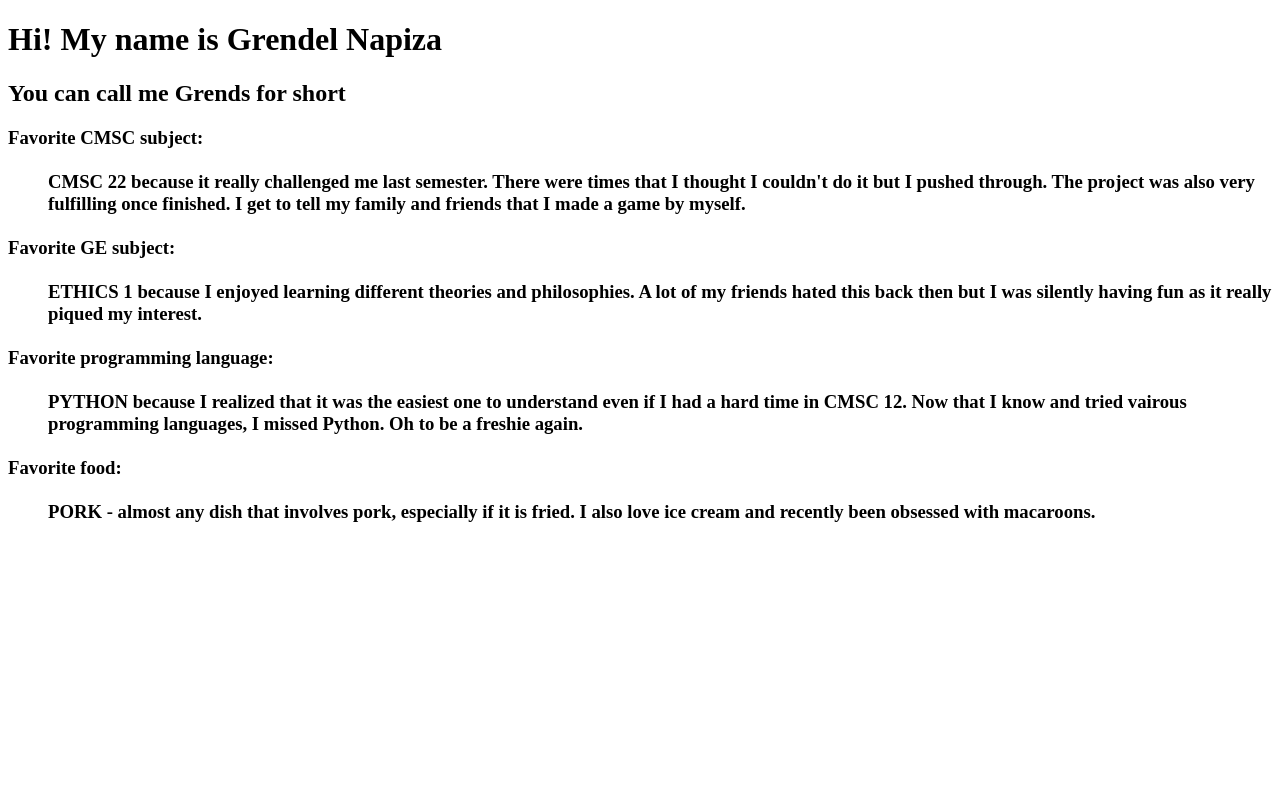
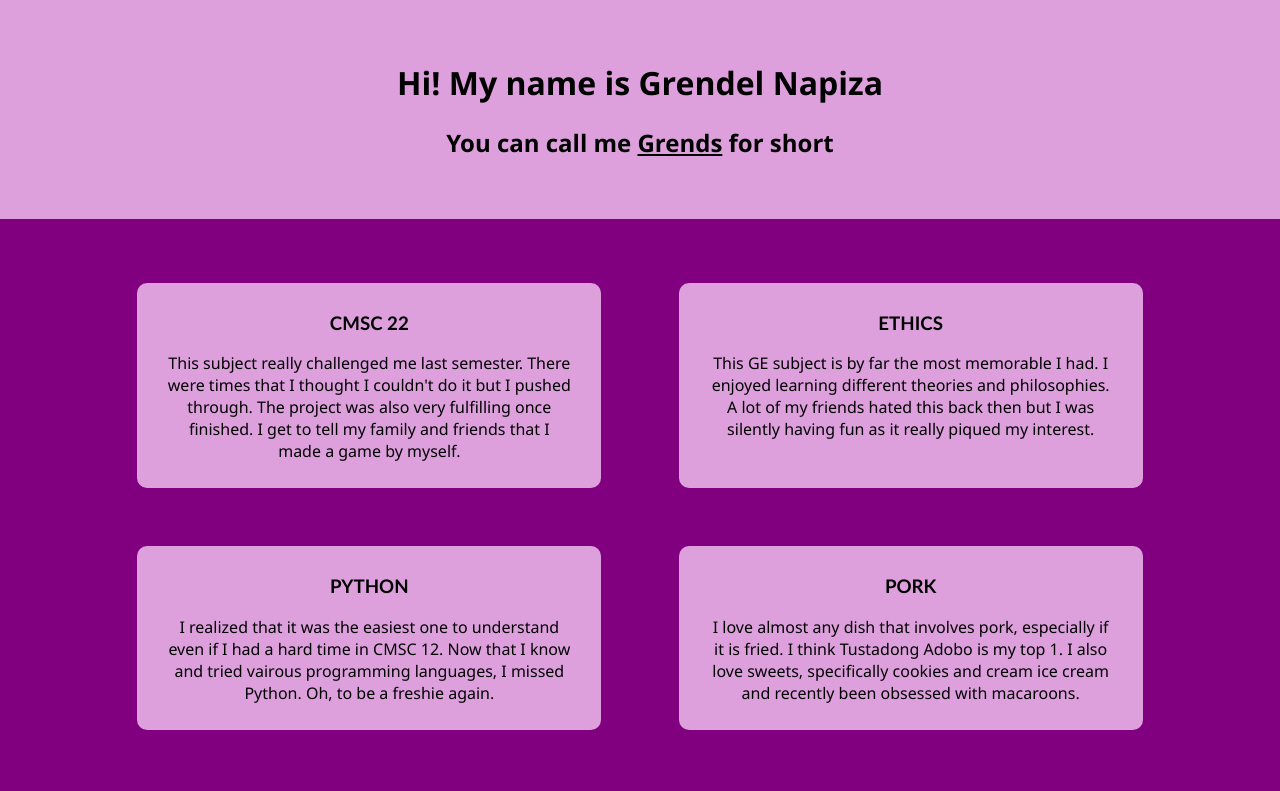
Before and after one commit to grndlnapiza/grndlnapiza.github.io, a plain HTML site: page info.html in a window 1280 px wide. Drawn offline with Linux system fonts and the light colour scheme.

Commit message:
Adding CSS file
- Adding CSS file to style the html page
- Editing html file

```diff
--- a/info.html
+++ b/info.html
@@ -2,19 +2,30 @@
 <html>
   <head>
     <title>Grendel Napiza</title>
+    <link rel="stylesheet" type="text/css" href="main.css">
   </head>
   <body>
-    <h1>Hi! My name is Grendel Napiza</h1>
-    <h2>You can call me Grends for short</h2>
-    <h3><dl>
-      <dt>Favorite CMSC subject:</dt> <br>
-      <dd>CMSC 22 because it really challenged me last semester. There were times that I thought I couldn't do it but I pushed through. The project was also very fulfilling once finished. I get to tell my family and friends that I made a game by myself.</dd> <br>
-      <dt>Favorite GE subject:</dt> <br>
-      <dd>ETHICS 1 because I enjoyed learning different theories and philosophies. A lot of my friends hated this back then but I was silently having fun as it really piqued my interest.</dd> <br>
-      <dt>Favorite programming language:</dt> <br>
-      <dd>PYTHON because I realized that it was the easiest one to understand even if I had a hard time in CMSC 12. Now that I know and tried vairous programming languages, I missed Python. Oh to be a freshie again.</dd><br>
-      <dt>Favorite food:</dt> <br>
-      <dd>PORK - almost any dish that involves pork, especially if it is fried. I also love ice cream and recently been obsessed with macaroons.</dd>
-    </dl></h3>
+    <div class="header">
+      <h1>Hi! My name is Grendel Napiza</h1>
+      <h2>You can call me <u>Grends</u> for short</h2>
+    </div>
+    <div class="row">
+      <div class="col">
+        <h3>CMSC 22</h3>
+        <p>This subject really challenged me last semester. There were times that I thought I couldn't do it but I pushed through. The project was also very fulfilling once finished. I get to tell my family and friends that I made a game by myself.</p>
+      </div>
+      <div class="col">
+        <h3>ETHICS</h3>
+        <p>This GE subject is by far the most memorable I had. I enjoyed learning different theories and philosophies. A lot of my friends hated this back then but I was silently having fun as it really piqued my interest.</p>
+      </div>
+      <div class="col">
+        <h3>PYTHON</h3>
+        <p>I realized that it was the easiest one to understand even if I had a hard time in CMSC 12. Now that I know and tried vairous programming languages, I missed Python. Oh, to be a freshie again.</p>
+      </div>
+      <div class="col">
+        <h3>PORK</h3>
+        <p>I love almost any dish that involves pork, especially if it is fried. I think Tustadong Adobo is my top 1. I also love sweets, specifically cookies and cream ice cream and recently been obsessed with macaroons.</p>
+      </div>
+    </div>
   </body>
 </html>
--- /dev/null
+++ b/main.css
@@ -0,0 +1,46 @@
+body{
+  background-color: purple;
+  font-family:'Segoe UI', Tahoma, Geneva, Verdana, sans-serif;
+  text-align: center;
+  margin:0;
+}
+.row {
+  margin-top: 5%;
+  display:flex;
+  justify-content: space-evenly;
+  flex-wrap: wrap;
+  padding-left:60px;
+  padding-right:60px;
+}
+.col {
+  flex-basis: 40%;
+  background-color: plum;
+  border-radius: 10px;
+  margin-bottom: 5%;
+  padding: 10px 30px;
+  box-sizing: border-box;
+}
+h3 {
+  font-family:'Trebuchet MS', 'Lucida Sans Unicode', 'Lucida Grande', 'Lucida Sans', Arial, sans-serif;
+}
+.header {
+  padding: 40px;
+  background-color: plum;
+}
+
+  /*margin: 50px;
+  .row2{
+  display:flex;
+  justify-content: flex-end;
+  gap: 50px;
+
+  if without pic:
+  display:flex;
+  justify-content: space-evenly;
+
+  if with pic:
+  display:flex;
+  justify-content: flex-end;
+  gap: 50px;
+  }
+  */
```
